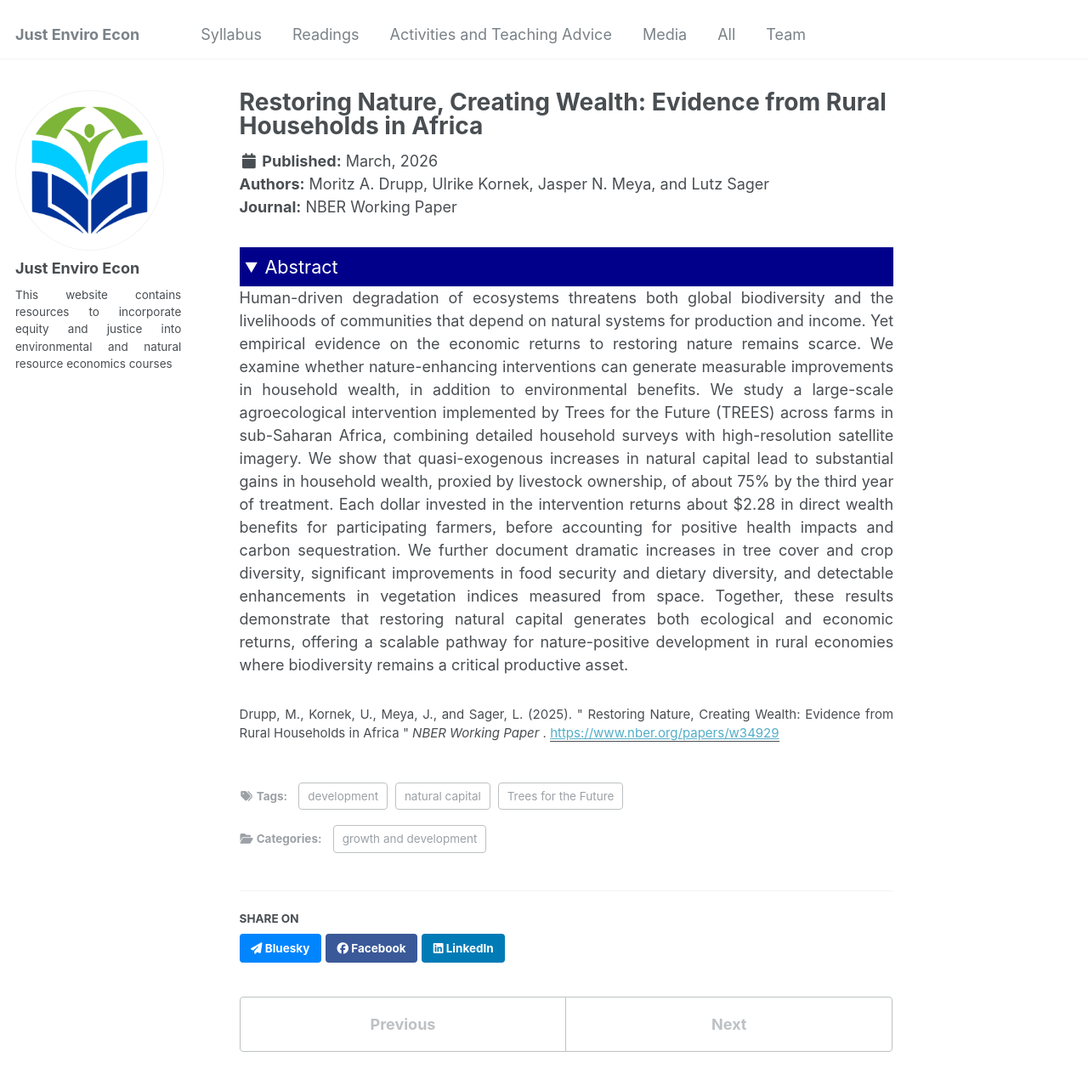
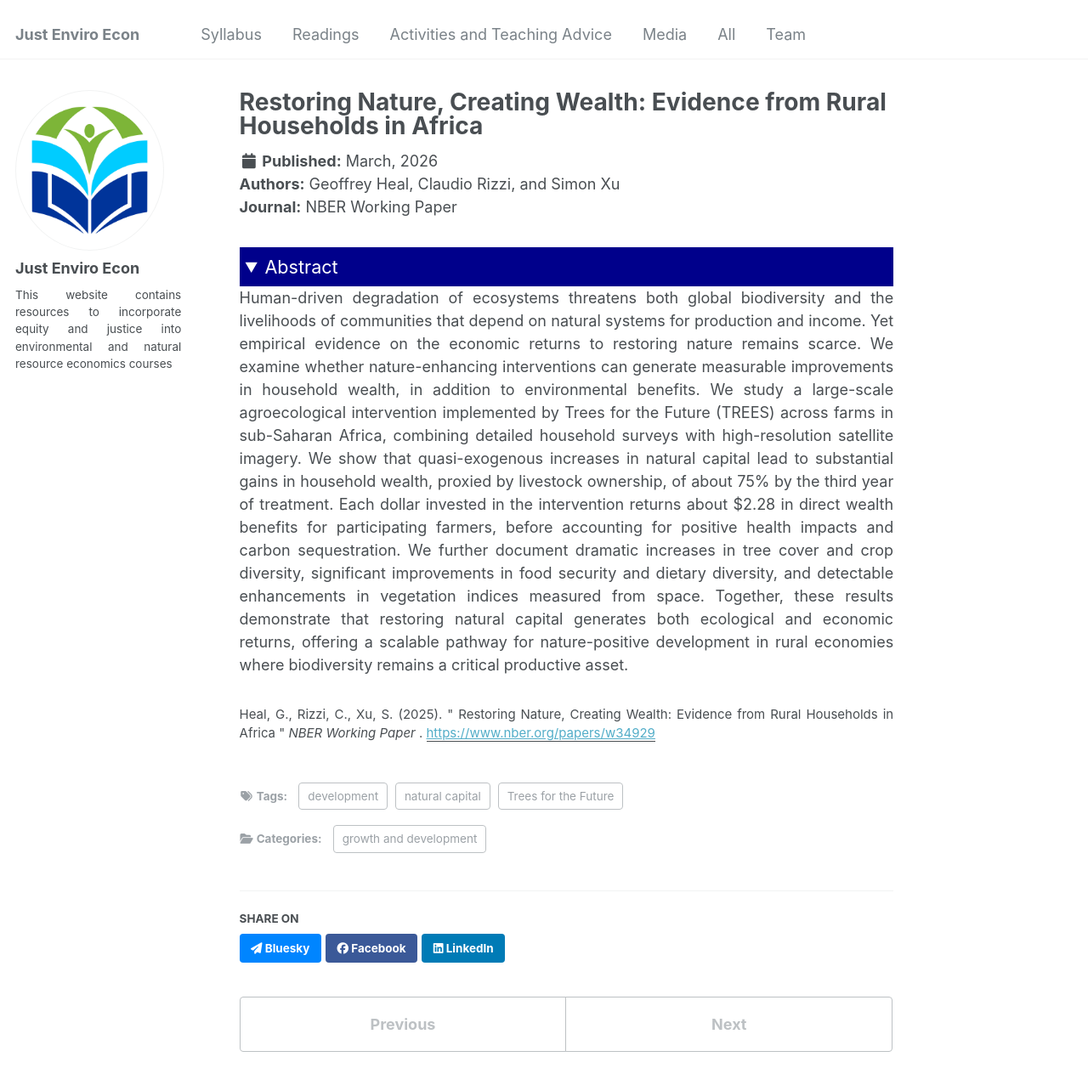
Before and after one commit to just-enviro-econ/just-enviro-econ.github.io, a Jekyll site: the page built from _publications/2026-03-01-nature-wealth-africa-nber.md, in a window 1280 px wide and 1400 px high. Shown: the top 1277 px of the window at 85% size. Built offline with Jekyll 4.4.1, drawn with Linux system fonts in a browser that asks for light colours.

```diff
--- a/_publications/2025-09-01-inequality-and-environment.md
+++ b/_publications/2026-03-01-nature-wealth-africa-nber.md
@@ -6,14 +6,14 @@ excerpt: ''
 date: 2026-03-01
 venue: 'NBER Working Paper'
 paperurl: 'https://www.nber.org/papers/w34929'
-citation: 'Drupp, M., Kornek, U., Meya, J., and Sager, L. (2025). &quot; Restoring Nature, Creating Wealth: Evidence from Rural Households in Africa &quot; <i>  NBER Working Paper  </i>.'
+citation: 'Heal, G., Rizzi, C., Xu, S. (2025). &quot; Restoring Nature, Creating Wealth: Evidence from Rural Households in Africa &quot; <i>  NBER Working Paper  </i>.'
 category: 'growth and development'
 tags:
 - 'natural capital'
 - 'Trees for the Future'
 - 'development'
 type: 'wp'
-co-authors: 'Moritz A. Drupp, Ulrike Kornek, Jasper N. Meya, and Lutz Sager'
+co-authors: 'Geoffrey Heal, Claudio Rizzi, and Simon Xu'
 ---
 
 <!-- Google tag (gtag.js) -->
```
Also changed, not shown: _publications/2026-06-25-econ-of-a-just-transition.md (added, +44 -0 lines), _publications/2025-09-21-inequality-and-environment.md (renamed from _publications/2026-03-01-nature-wealth-nber.md).
